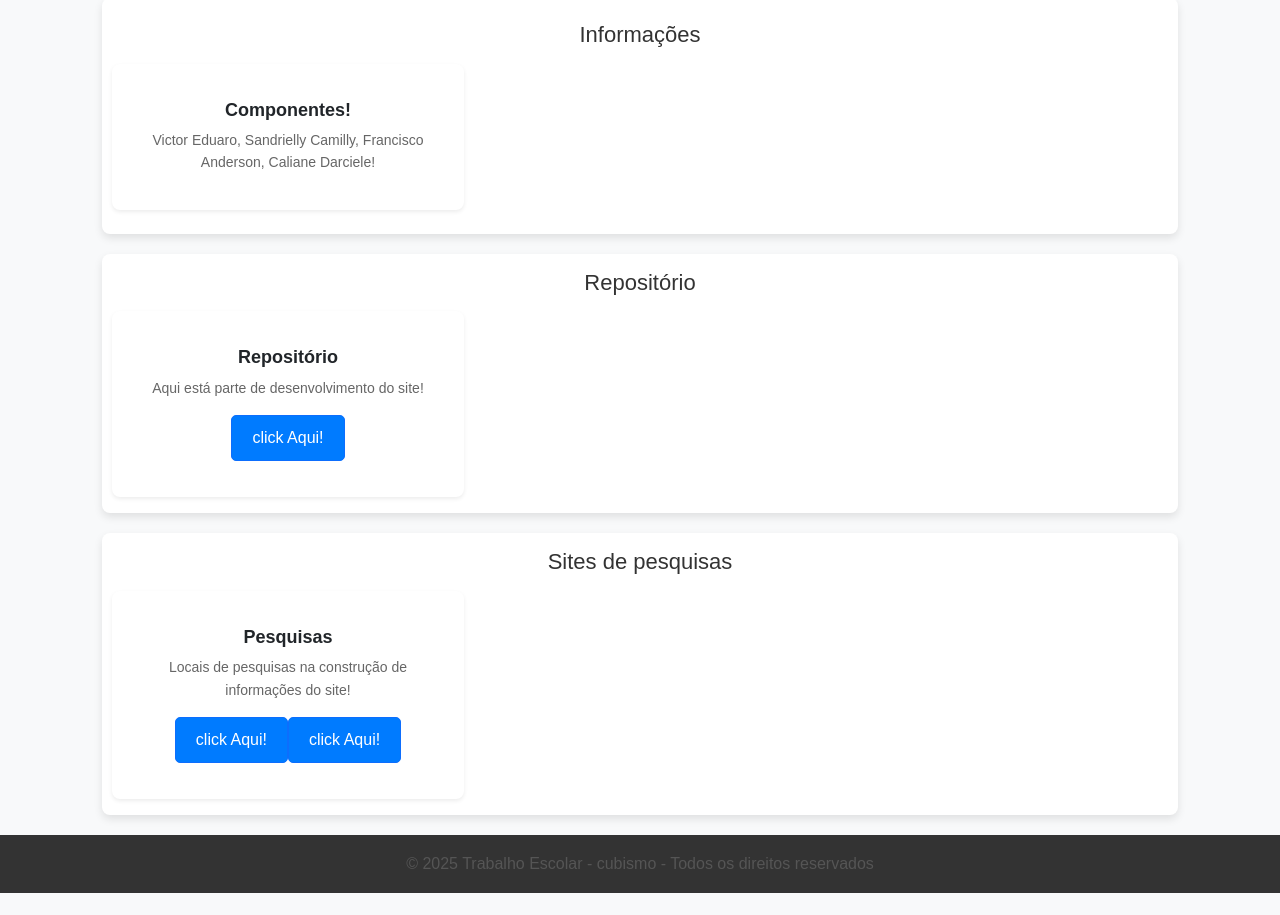
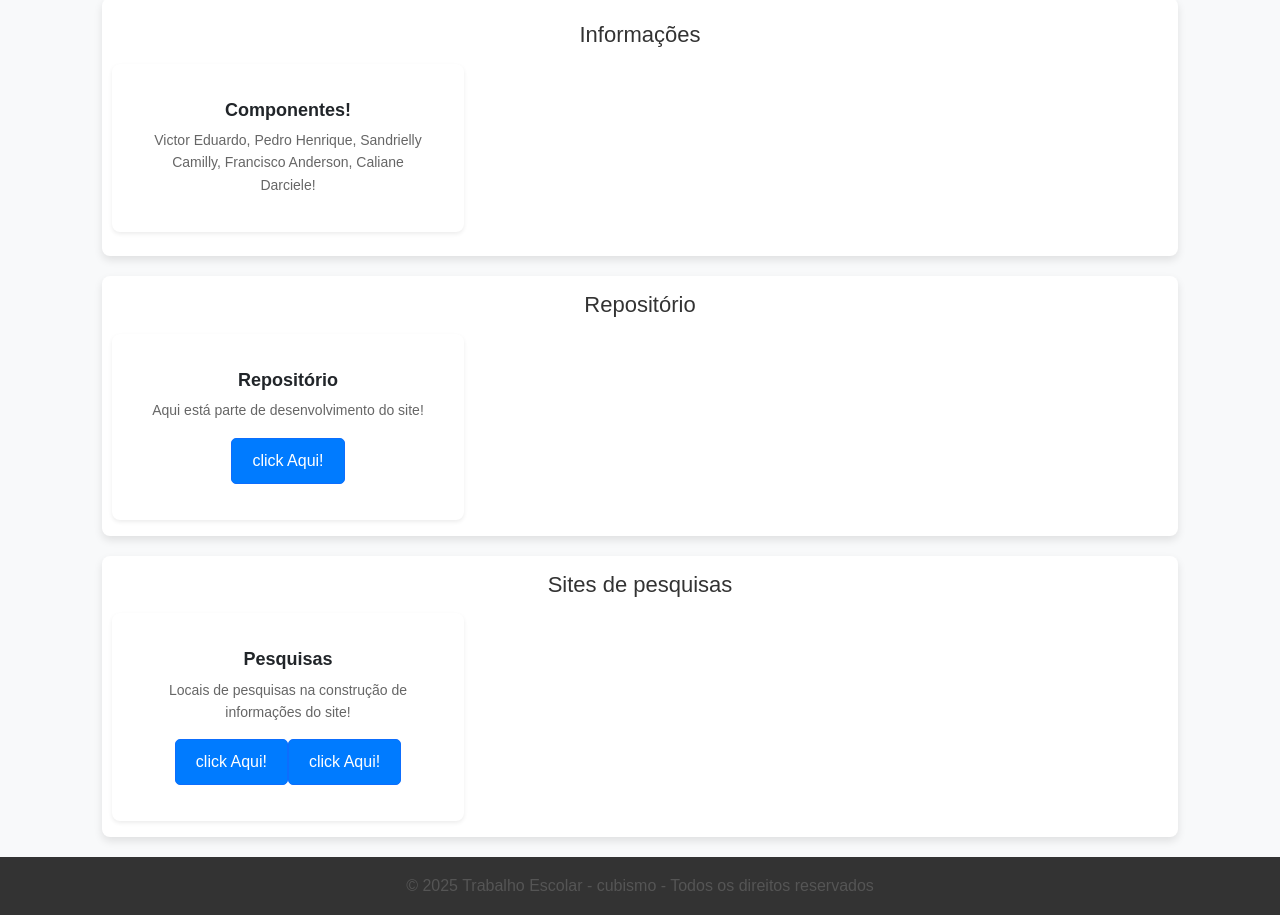
Before and after one commit to cubismotrabalho/cubismotrabalho.github.io, a plain HTML site: page index.html in a window 1280 px wide. Shown: the part 5700-6615 px from the top of the page. Before the commit the page ends 6593 px from the top, so only its background shows below. Drawn offline with nearby package versions, Linux system fonts and the light colour scheme.

Commit message:
update index.html

```diff
--- a/index.html
+++ b/index.html
@@ -116,7 +116,7 @@ geometrização de formas e volumes, renúncia à perspectiva, representação d
     <div class="card border-0 shadow-sm">
       <div class="card-body text-center">
         <h5 class="card-title">Componentes!</h5>
-        <p class="card-text"> Victor Eduaro, Sandrielly Camilly, Francisco Anderson, Caliane Darciele!</p>
+        <p class="card-text"> Victor Eduardo, Pedro Henrique,  Sandrielly Camilly, Francisco Anderson, Caliane Darciele!</p>
       </div>
     </div>
   </div>
```
